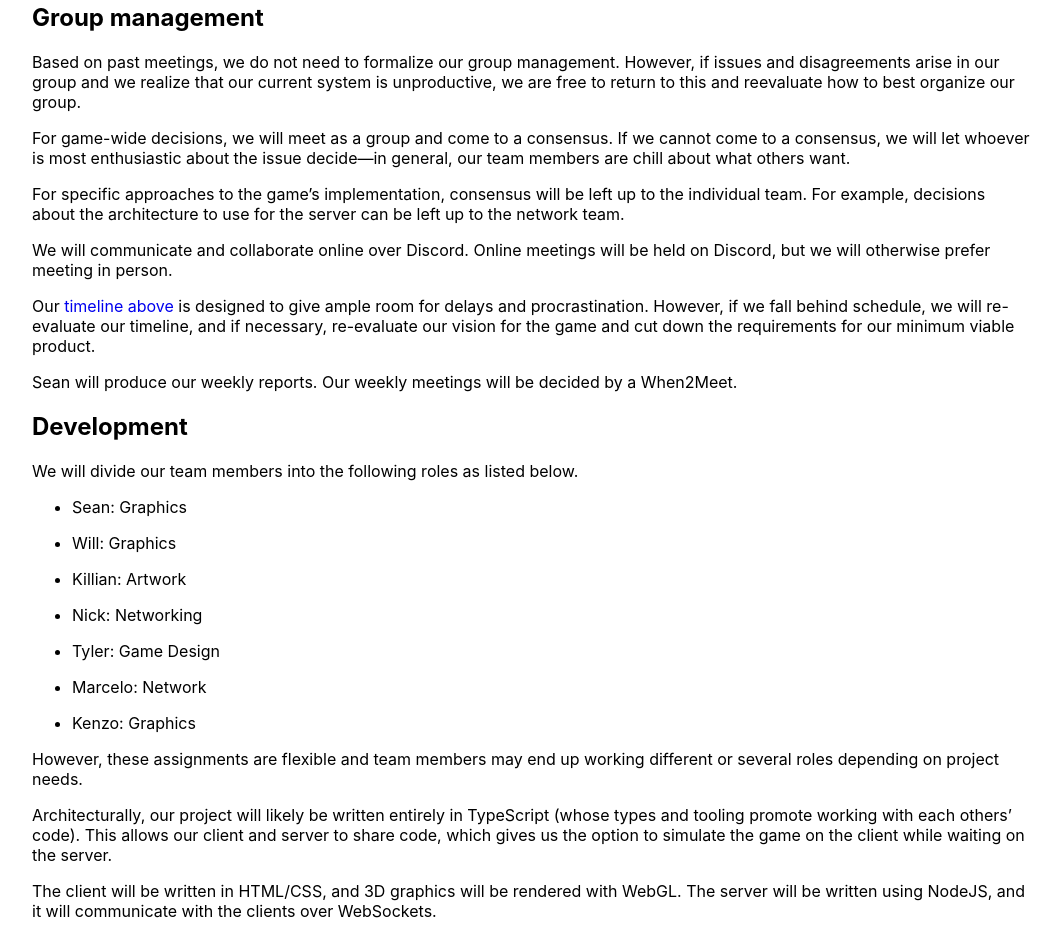
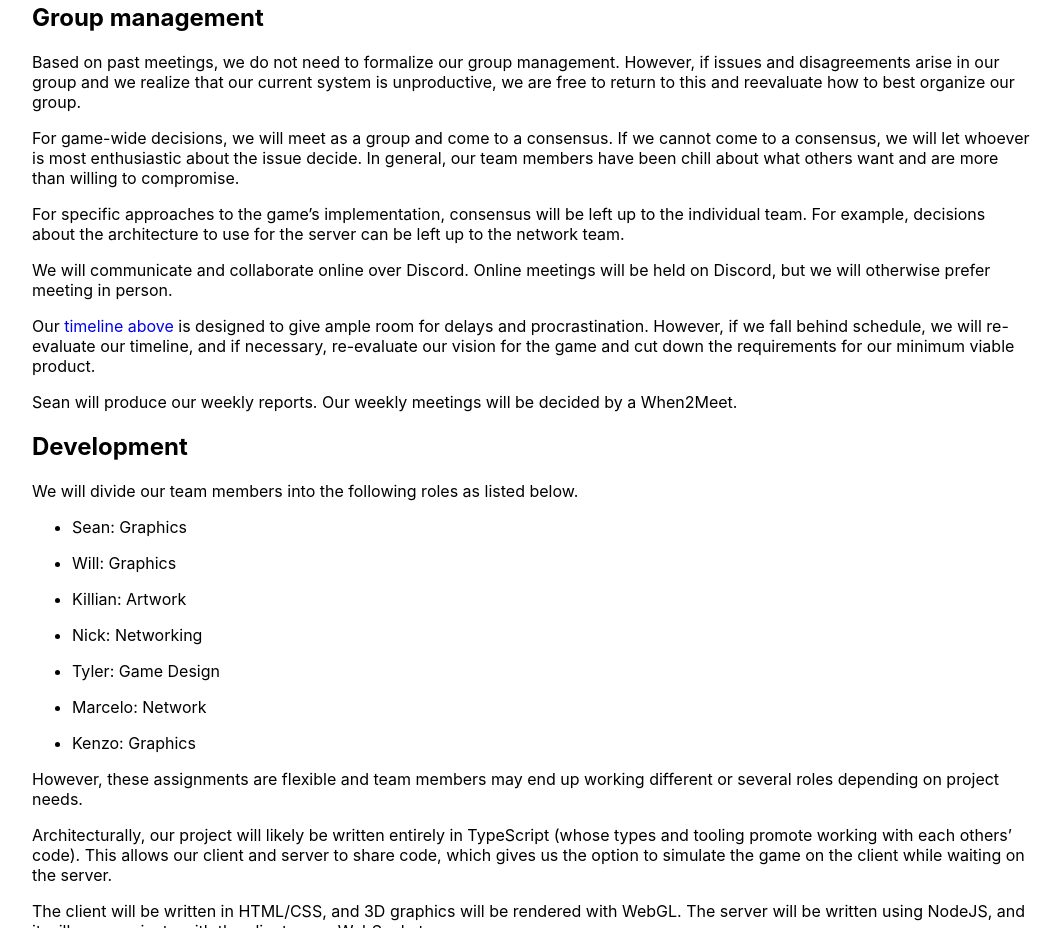
Before and after one commit to ucsd-cse125-sp24/group1-website, a plain HTML site: page spec.html in a window 1280 px wide. Shown: the part 3393-4321 px from the top of the page, without its empty margins (108-1169 px from the left). Drawn offline with Linux system fonts and the light colour scheme.

Commit message:
rephrase "are chill"

```diff
--- a/spec.html
+++ b/spec.html
@@ -126,7 +126,7 @@
 
     <h2 id="group-management">Group management</h2>
     <p>Based on past meetings, we do not need to formalize our group management. However, if issues and disagreements arise in our group and we realize that our current system is unproductive, we are free to return to this and reevaluate how to best organize our group.</p>
-    <p>For game-wide decisions, we will meet as a group and come to a consensus. If we cannot come to a consensus, we will let whoever is most enthusiastic about the issue decide—in general, our team members are chill about what others want.
+    <p>For game-wide decisions, we will meet as a group and come to a consensus. If we cannot come to a consensus, we will let whoever is most enthusiastic about the issue decide. In general, our team members have been chill about what others want and are more than willing to compromise.
     </p>
     <p>For specific approaches to the game’s implementation, consensus will be left up to the individual team. For example, decisions about the architecture to use for the server can be left up to the network team.</p>
     <p>We will communicate and collaborate online over Discord. Online meetings will be held on Discord, but we will otherwise prefer meeting in person.
```
